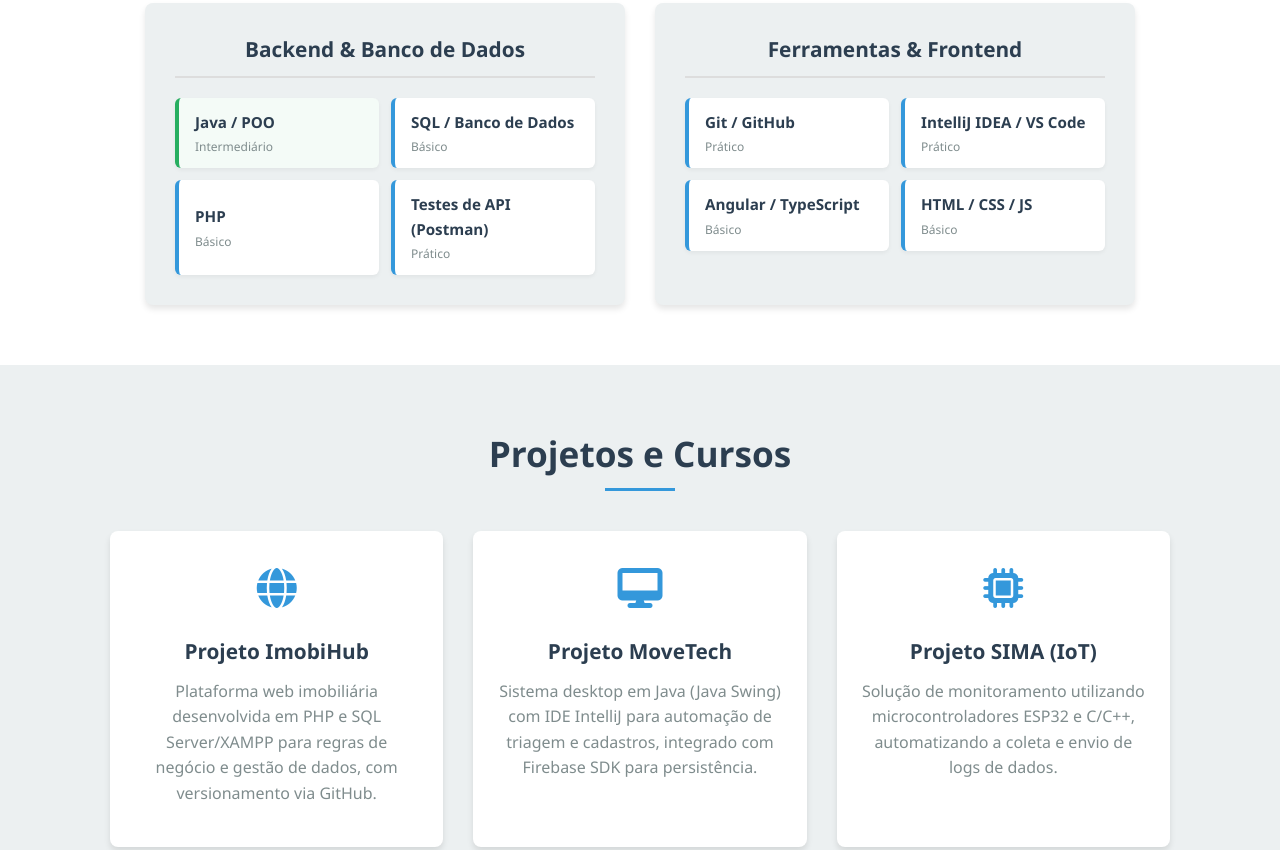
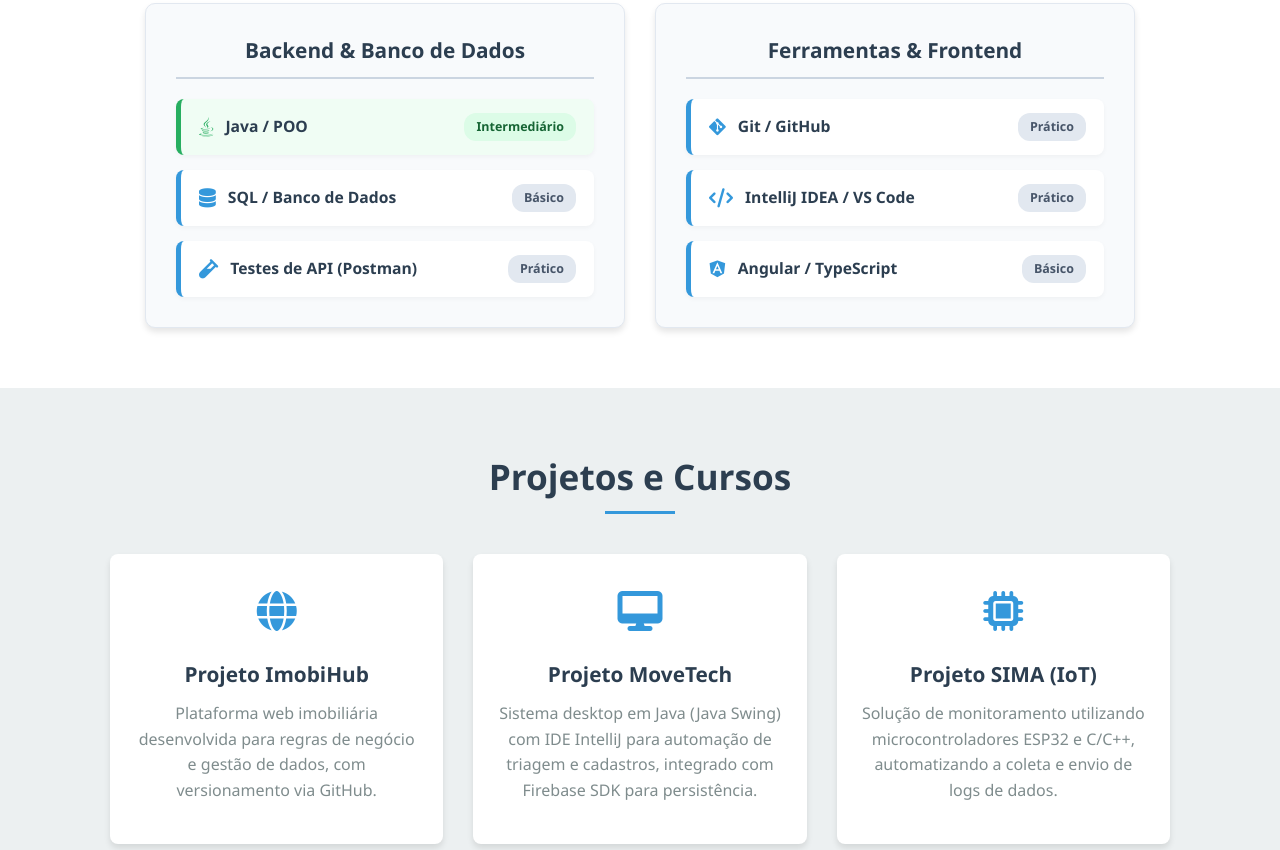
Before and after one commit to wallyson667/curriculo-online-, a plain HTML site: page index.html in a window 1280 px wide. Shown: the part 1887-2737 px from the top of the page. Drawn offline with Linux system fonts and the light colour scheme.

Commit message:
atualiza

```diff
--- a/index.html
+++ b/index.html
@@ -224,7 +224,7 @@
         margin-top: 10px;
       }
 
-      /* HABILIDADES TÉCNICAS (NOVO DESIGN CLEAN) */
+      /* HABILIDADES TÉCNICAS (DESIGN SEM BARRAS DE VOLUME) */
       #habilidades {
         background: white;
       }
@@ -240,10 +240,11 @@
         flex: 1;
         min-width: 300px;
         max-width: 480px;
-        background: var(--light);
+        background: #f8fafc;
         padding: 30px;
-        border-radius: 8px;
+        border-radius: 10px;
         box-shadow: var(--shadow);
+        border: 1px solid #e2e8f0;
       }
 
       .skill-category h3 {
@@ -252,42 +253,70 @@
         color: var(--primary);
         text-align: center;
         padding-bottom: 10px;
-        border-bottom: 2px solid #ddd;
+        border-bottom: 2px solid #cbd5e1;
       }
 
-      .skill-tags-grid {
-        display: grid;
-        grid-template-columns: repeat(auto-fit, minmax(180px, 1fr));
+      .skill-cards-grid {
+        display: flex;
+        flex-direction: column;
+        gap: 15px;
+      }
+
+      .skill-card-item {
+        background: white;
+        padding: 14px 18px;
+        border-radius: 8px;
+        border-left: 5px solid var(--secondary);
+        box-shadow: 0 2px 5px rgba(0, 0, 0, 0.04);
+        display: flex;
+        align-items: center;
+        justify-content: space-between;
+        transition: var(--transition);
+      }
+
+      .skill-card-item:hover {
+        transform: translateX(4px);
+        box-shadow: 0 4px 8px rgba(0, 0, 0, 0.08);
+      }
+
+      .skill-card-item.highlight {
+        border-left: 5px solid #27ae60;
+        background: #f0fdf4;
+      }
+
+      .skill-info {
+        display: flex;
+        align-items: center;
         gap: 12px;
       }
 
-      .skill-card {
-        background: white;
-        padding: 12px 16px;
-        border-radius: 6px;
-        border-left: 4px solid var(--secondary);
-        box-shadow: 0 2px 4px rgba(0,0,0,0.05);
-        display: flex;
-        flex-direction: column;
-        justify-content: center;
+      .skill-info i {
+        font-size: 1.2rem;
+        color: var(--secondary);
       }
 
-      .skill-card.highlight {
-        border-left: 4px solid #27ae60;
-        background: #f4fbf7;
+      .skill-card-item.highlight .skill-info i {
+        color: #27ae60;
       }
 
-      .skill-card-title {
+      .skill-title {
         font-weight: 600;
         color: var(--primary);
-        font-size: 0.95rem;
+        font-size: 0.98rem;
       }
 
-      .skill-card-badge {
-        font-size: 0.75rem;
-        color: var(--text-light);
-        margin-top: 3px;
-        font-weight: 500;
+      .skill-badge {
+        font-size: 0.78rem;
+        font-weight: 600;
+        padding: 4px 12px;
+        border-radius: 12px;
+        background: #e2e8f0;
+        color: #475569;
+      }
+
+      .skill-card-item.highlight .skill-badge {
+        background: #dcfce7;
+        color: #166534;
       }
 
       /* PROJETOS E CERTIFICAÇÕES */
@@ -444,7 +473,7 @@
         </div>
         <div class="perfil-content">
           <p>
-            Estudante de Engenharia de Software em busca de oportunidade de Estágio em Desenvolvimento de Software / TI. Profissional com rápida curva de aprendizado, forte raciocínio lógico e dedicação constante ao estudo autônomo. Busco aplicar minhas competências técnicas na prática, com foco em desenvolvimento Java, PHP, banco de dados e testes de APIs com Postman.
+            Estudante de Engenharia de Software em busca de oportunidade de Estágio em Desenvolvimento de Software / TI. Profissional com rápida curva de aprendizado, forte raciocínio lógico e dedicação constante ao estudo autônomo. Busco aplicar minhas competências técnicas na prática, com foco em desenvolvimento Java, banco de dados e testes de APIs com Postman.
           </p>
 
           <div class="soft-skills">
@@ -479,7 +508,7 @@
       </div>
     </section>
 
-    <!-- SEÇÃO: HABILIDADES TÉCNICAS (NOVO FORMATO SOBERANO E PROFISSIONAL) -->
+    <!-- SEÇÃO: HABILIDADES TÉCNICAS (CLEAN, MODERNO E SEM BARRAS) -->
     <section id="habilidades">
       <div class="container">
         <div class="section-title">
@@ -489,22 +518,29 @@
           <!-- BACKEND & BANCO DE DADOS -->
           <div class="skill-category">
             <h3>Backend & Banco de Dados</h3>
-            <div class="skill-tags-grid">
-              <div class="skill-card highlight">
-                <span class="skill-card-title">Java / POO</span>
-                <span class="skill-card-badge">Intermediário</span>
+            <div class="skill-cards-grid">
+              <div class="skill-card-item highlight">
+                <div class="skill-info">
+                  <i class="fab fa-java"></i>
+                  <span class="skill-title">Java / POO</span>
+                </div>
+                <span class="skill-badge">Intermediário</span>
               </div>
-              <div class="skill-card">
-                <span class="skill-card-title">SQL / Banco de Dados</span>
-                <span class="skill-card-badge">Básico</span>
+
+              <div class="skill-card-item">
+                <div class="skill-info">
+                  <i class="fas fa-database"></i>
+                  <span class="skill-title">SQL / Banco de Dados</span>
+                </div>
+                <span class="skill-badge">Básico</span>
               </div>
-              <div class="skill-card">
-                <span class="skill-card-title">PHP</span>
-                <span class="skill-card-badge">Básico</span>
-              </div>
-              <div class="skill-card">
-                <span class="skill-card-title">Testes de API (Postman)</span>
-                <span class="skill-card-badge">Prático</span>
+
+              <div class="skill-card-item">
+                <div class="skill-info">
+                  <i class="fas fa-vial"></i>
+                  <span class="skill-title">Testes de API (Postman)</span>
+                </div>
+                <span class="skill-badge">Prático</span>
               </div>
             </div>
           </div>
@@ -512,22 +548,29 @@
           <!-- FERRAMENTAS & FRONTEND -->
           <div class="skill-category">
             <h3>Ferramentas & Frontend</h3>
-            <div class="skill-tags-grid">
-              <div class="skill-card">
-                <span class="skill-card-title">Git / GitHub</span>
-                <span class="skill-card-badge">Prático</span>
+            <div class="skill-cards-grid">
+              <div class="skill-card-item">
+                <div class="skill-info">
+                  <i class="fab fa-git-alt"></i>
+                  <span class="skill-title">Git / GitHub</span>
+                </div>
+                <span class="skill-badge">Prático</span>
               </div>
-              <div class="skill-card">
-                <span class="skill-card-title">IntelliJ IDEA / VS Code</span>
-                <span class="skill-card-badge">Prático</span>
+
+              <div class="skill-card-item">
+                <div class="skill-info">
+                  <i class="fas fa-code"></i>
+                  <span class="skill-title">IntelliJ IDEA / VS Code</span>
+                </div>
+                <span class="skill-badge">Prático</span>
               </div>
-              <div class="skill-card">
-                <span class="skill-card-title">Angular / TypeScript</span>
-                <span class="skill-card-badge">Básico</span>
-              </div>
-              <div class="skill-card">
-                <span class="skill-card-title">HTML / CSS / JS</span>
-                <span class="skill-card-badge">Básico</span>
+
+              <div class="skill-card-item">
+                <div class="skill-info">
+                  <i class="fab fa-angular"></i>
+                  <span class="skill-title">Angular / TypeScript</span>
+                </div>
+                <span class="skill-badge">Básico</span>
               </div>
             </div>
           </div>
@@ -548,7 +591,7 @@
             </div>
             <h3>Projeto ImobiHub</h3>
             <p>
-              Plataforma web imobiliária desenvolvida em PHP e SQL Server/XAMPP para regras de negócio e gestão de dados, com versionamento via GitHub.
+              Plataforma web imobiliária desenvolvida para regras de negócio e gestão de dados, com versionamento via GitHub.
             </p>
           </div>
 
```
